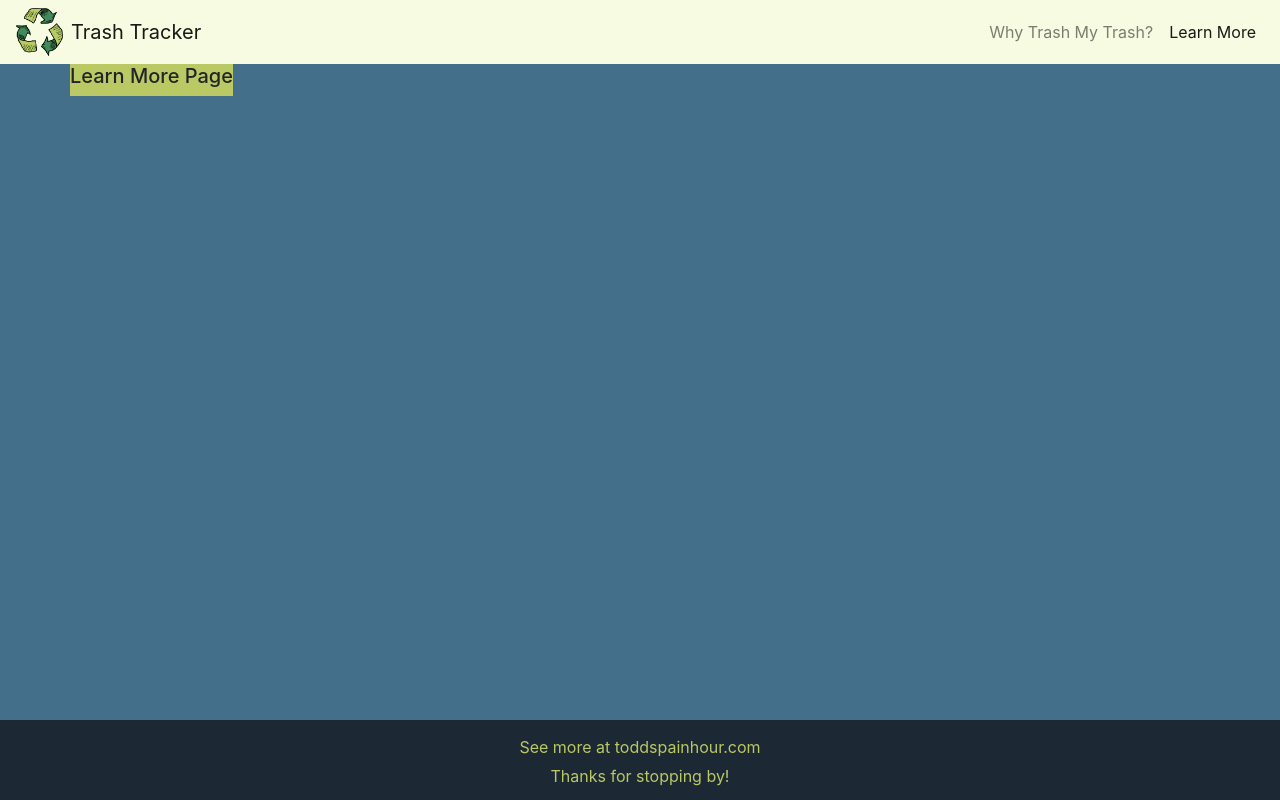
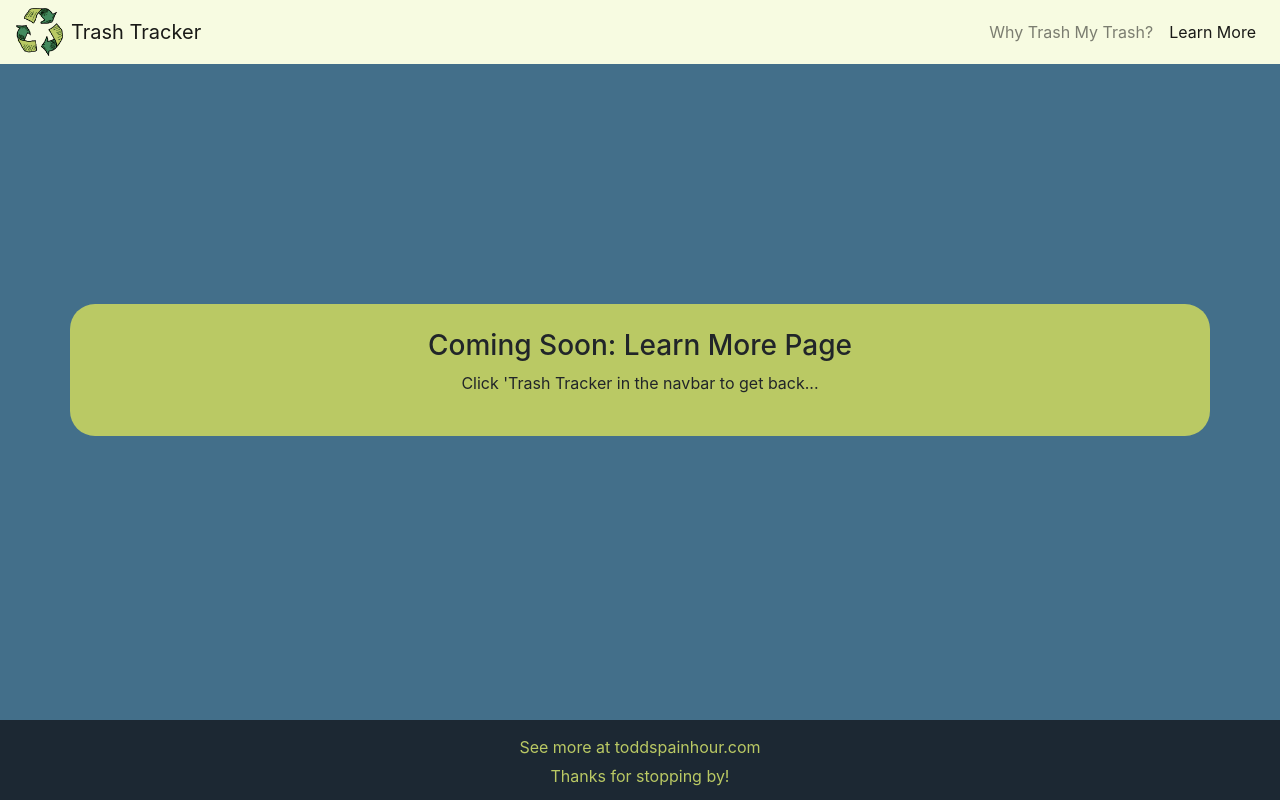
Before and after one commit to ToddSpainhour/trash-tracker, a React (Create React App) app: page /learnmore in a window 1280 px wide. Built offline with nearby package versions, Linux system fonts and the light colour scheme; no server answers.

Commit message:
made Coming Soon placeholders for Learn More and Challenge components

```diff
--- a/src/components/pages/Challenge/Challenge.js
+++ b/src/components/pages/Challenge/Challenge.js
@@ -5,8 +5,9 @@ import './Challenge.scss';
 class Challenge extends React.Component {
   render() {
     return (
-      <div className="Challenge">
-        <h5>Challenge Page</h5>
+      <div className="Challenge col-12">
+        <h3>Coming Soon: 7 Day Challenge Page</h3>
+        <p>Click 'Trash Tracker in the navbar to get back...</p>
       </div>
     );
   }
--- a/src/components/pages/Challenge/Challenge.scss
+++ b/src/components/pages/Challenge/Challenge.scss
@@ -1,4 +1,10 @@
+@import '../../../styles/variables';
+
 .Challenge {
   display: block;
-  background-color: #bac964;
+  background-color: $lightGreen;
+  border-radius: 25px;
+  padding: 25px;
+
+  margin-top: 30vh;
 }
--- a/src/components/pages/LearnMore/LearnMore.js
+++ b/src/components/pages/LearnMore/LearnMore.js
@@ -5,8 +5,9 @@ import './LearnMore.scss';
 class LearnMore extends React.Component {
   render() {
     return (
-      <div className="LearnMore">
-        <h5>Learn More Page</h5>
+      <div className="LearnMore col-12">
+        <h3>Coming Soon: Learn More Page</h3>
+        <p>Click 'Trash Tracker in the navbar to get back...</p>
       </div>
     );
   }
--- a/src/components/pages/LearnMore/LearnMore.scss
+++ b/src/components/pages/LearnMore/LearnMore.scss
@@ -1,4 +1,9 @@
+@import '../../../styles/variables';
+
 .LearnMore {
   display: block;
-  background-color: #bac964
+  background-color: $lightGreen;
+  border-radius: 25px;
+  padding: 25px;
+  margin-top: 30vh;
 }
```
